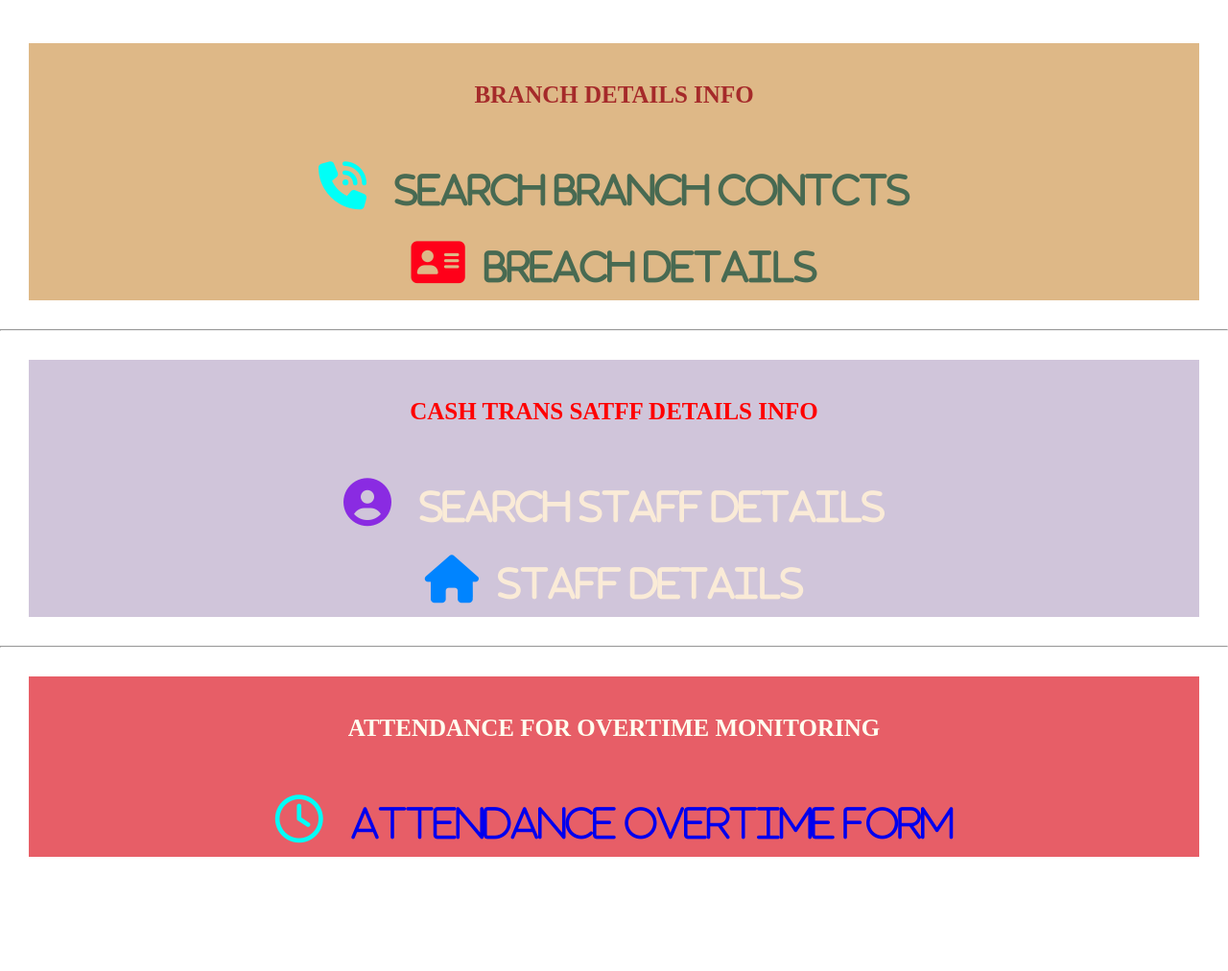
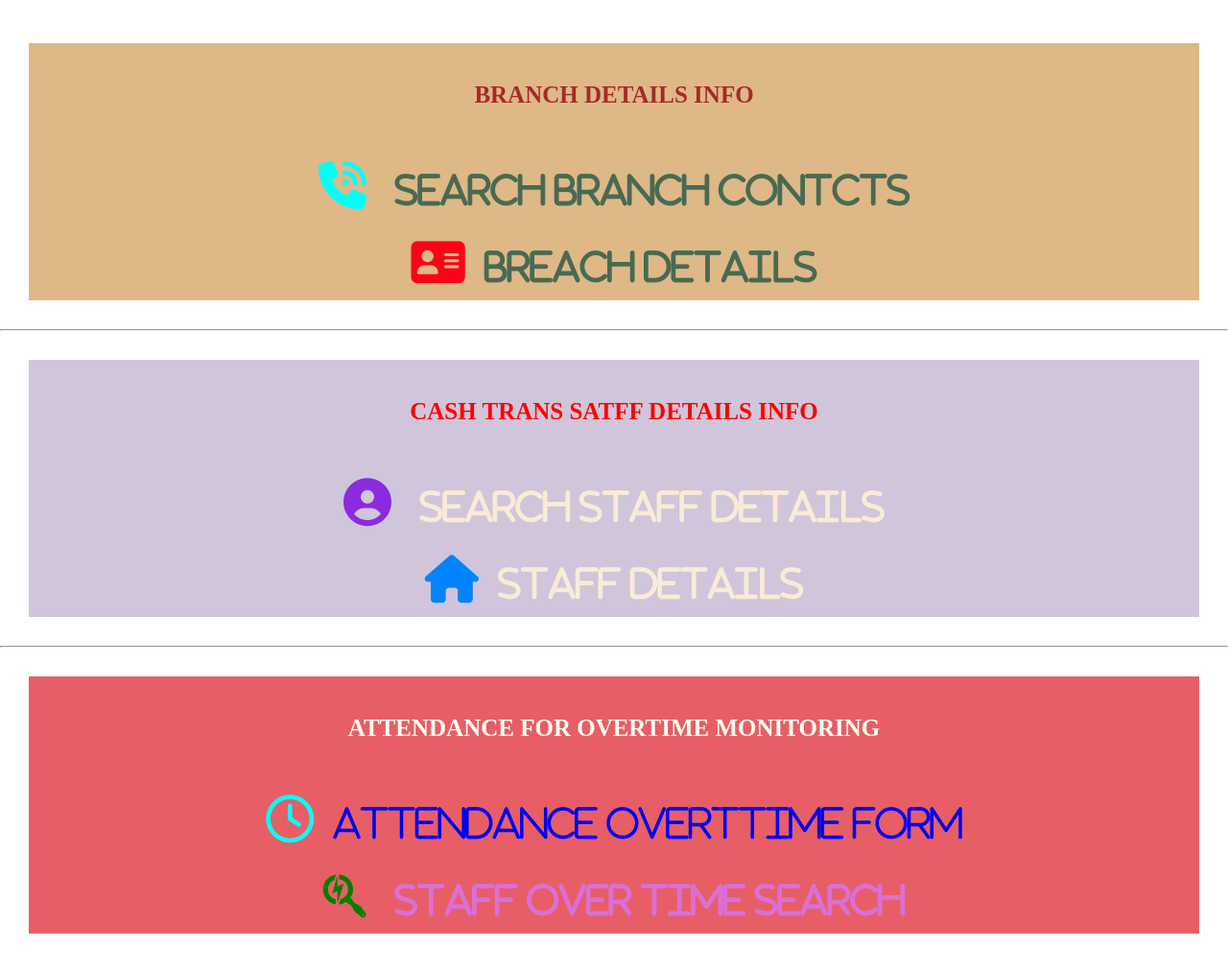
Before and after one commit to safiwaiswa/safitrans.github.io, a plain HTML site: page index.html in a window 1280 px wide. Shown: the whole page at 96% size. Before the commit the page ends 938 px from the top, so only its background shows below. Drawn offline with Linux system fonts and the light colour scheme.

Commit message:
Add files via upload

```diff
--- a/index.html
+++ b/index.html
@@ -64,9 +64,16 @@ a{
 </head>
 <body>
 <div class="main-container">
+
 <div class="branch-list">
+
+    <div class="bra">
+
     <h3>BRANCH DETAILS INFO</h3>
-<i class="fa-solid fa-phone-volume" style="color:rgb(0, 255, 247); font-size: 50px;"><a href="https://script.google.com/macros/s/AKfycbxKlgS6r9TLQOx7cta6CpxrOwWxG267_VO--5AK9GdQDAoqAOGn9Zf_7aDzSlRjzaxXhA/exec" style="color: rgb(72, 106, 82); font-size:38PX;" > Search Branch Contcts</a></i>
+
+ <i class="fa-solid fa-phone-volume" style="color:rgb(0, 255, 247); font-size: 50px;"><a href="https://script.google.com/macros/s/AKfycbxKlgS6r9TLQOx7cta6CpxrOwWxG267_VO--5AK9GdQDAoqAOGn9Zf_7aDzSlRjzaxXhA/exec" style="color: rgb(72, 106, 82); font-size:38PX;" > Search Branch Contcts</a></i>
+</div><!--bra-->
+
 <div>
 <i class=" fa-solid fa-address-card" style="color:rgb(255, 0, 25); font-size: 50px;"><a href="https://script.google.com/macros/s/AKfycbwrXAs0FvLb69kyDp3QapYYQjJw1R0NUJBaUX3xylAhxAOW2zKlZB1eExLahHqSB0L5Yg/exec" style="color:  rgb(72, 106, 82); font-size:38PX;" >Breach Details </a></i>
 </div>
@@ -76,22 +83,34 @@ a{
 <hr class=" col-6">
 
 <div class="staff-details">
+
+<div class="list">
 <h3 class="staff">CASH TRANS  SATFF DETAILS INFO</h3>
 <i class="fa-solid fa-circle-user" style="color:blueviolet; font-size: 50px;"><a href="https://script.google.com/macros/s/AKfycbyfE_LLDL2Kwz7o1mKHPMkP3muOdTzdCVOSmngdQhs4aV6P4-CKByYdIhcs20jAORW7/exec" style="color: antiquewhite; font-size:38PX;"> Search Staff  Details</a></i>
+</div><!--list-->
 
 <div>
 <i class="fa-solid fa-house" style="color:rgb(0, 132, 255); font-size: 50px;"><a href="https://script.google.com/macros/s/AKfycbxzvvrf-p3O-CJOsg9tDtwC8jERhkBYbN4uUwSFiWFmluTzMPZtoX66k52KUeZzl92srw/exec" style="color: antiquewhite; font-size:38PX;" >Staff Details </a></i>
 </div>
+
 </div><!--staff-details-->
 
 <hr>
 <div class="overTme">
+
+ <div class="ot">
     <h3 class="ot">ATTENDANCE FOR OVERTIME MONITORING</h3>
-<i class="fa-regular fa-clock" style="color:rgb(0, 255, 247); font-size: 50px;"><a href="https://script.google.com/macros/s/AKfycbxBGFRHZR4oB0SoFPpmrexUoc0UF_fkxKN53eubYuIqEgfevSHlEHQVvfRiUF7rZD_p/exec" style=" font-size:38PX;" > ATTENDANCE OVERTIME FORM</a></i>
-
+<i class="fa-regular fa-clock" style="color:rgb(0, 255, 247); font-size: 50px;"><a href="https://script.google.com/macros/s/AKfycbxBGFRHZR4oB0SoFPpmrexUoc0UF_fkxKN53eubYuIqEgfevSHlEHQVvfRiUF7rZD_p/exec" style=" font-size:38PX;" >ATTENDANCE OVERTTIME FORM </a></i>
+    </div><!--ot-->
 <!----
 <i class=" fa-solid fa-address-card" style="color:rgb(255, 0, 25); font-size: 50px;"><a href="https://script.google.com/macros/s/AKfycbwrXAs0FvLb69kyDp3QapYYQjJw1R0NUJBaUX3xylAhxAOW2zKlZB1eExLahHqSB0L5Yg/exec">Breach Details </a></i>
 --->
+<div class="part2 overt search">
+<i class="fa-brands fa-searchengin" style="color:green; font-size: 50px;"><a href="https://script.google.com/macros/s/AKfycbz97lKD13shZFdBHE5XORrjjOEpCfu_OqcZdf7dB4LZGiLMjgi6oTw724poiwsNywkF/exec" style="color: orchid; font-size:38PX;"> STAFF OVER TIME SEARCH</a></i>
+
+</div><!--part2-->
+
+
 </div> <!--overTime-->
 
 </div><!--main-container-->
```
